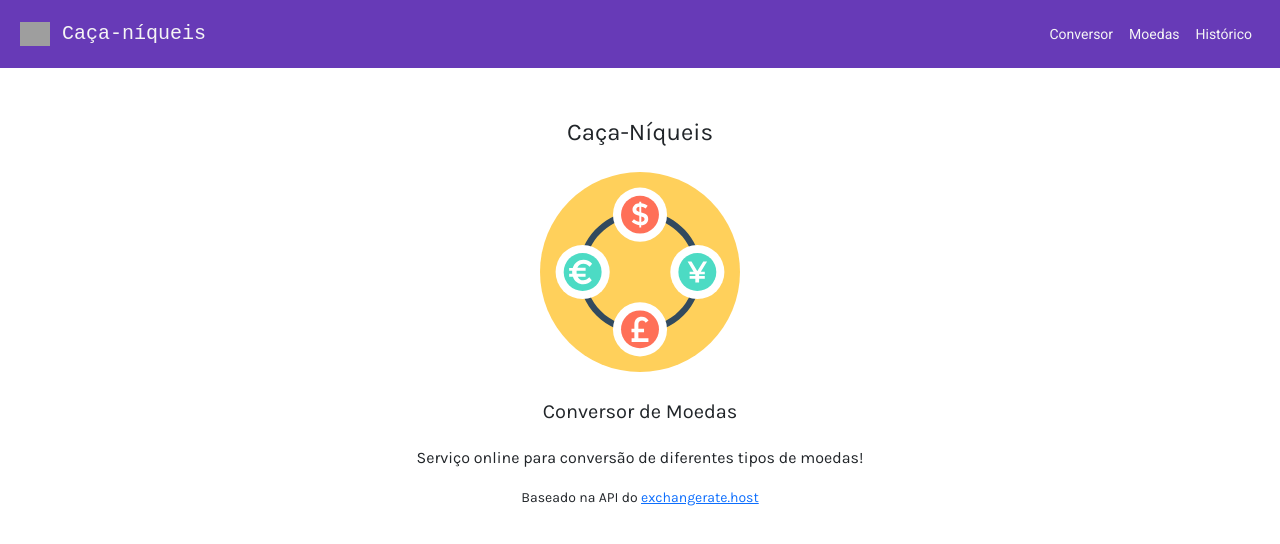
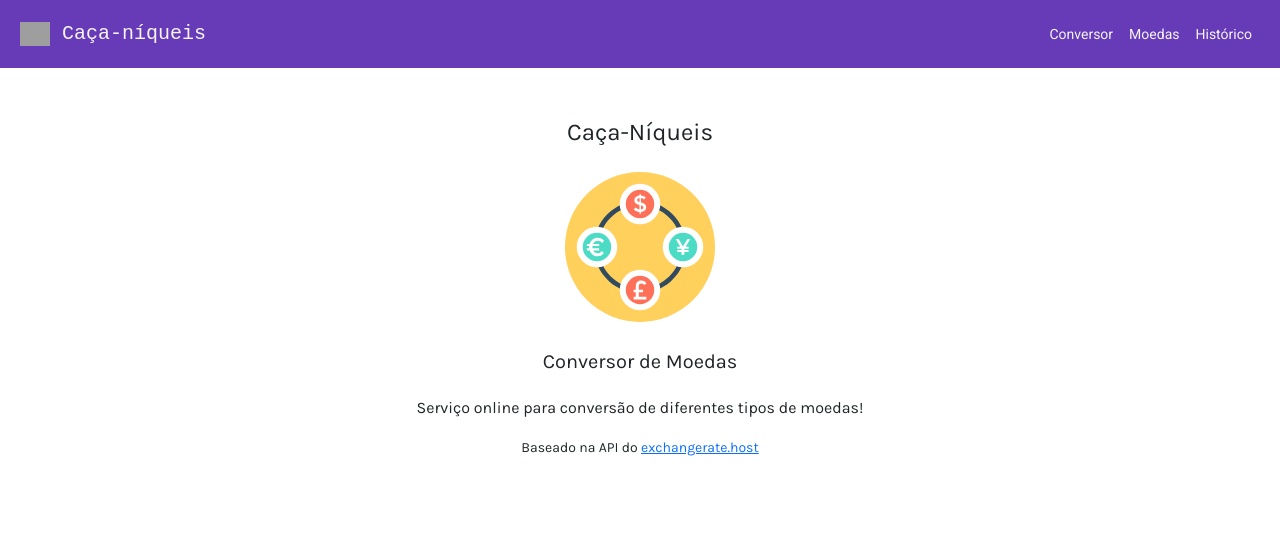
Before and after one commit to kaiocp/conversor-moedas, an Angular app: page / in a window 1280 px wide. Shown: the top 544 px of the page. Built offline with nearby package versions, Linux system fonts and the light colour scheme; grey boxes are pictures that could not be loaded; a web font is replaced by a local one.

Commit message:
fix: img width

```diff
--- a/src/app/home/home.component.css
+++ b/src/app/home/home.component.css
@@ -1,5 +1,5 @@
 .imagem-home {
-    max-width: 200px;
+    max-width: 150px;
 }
 
 * {
```
